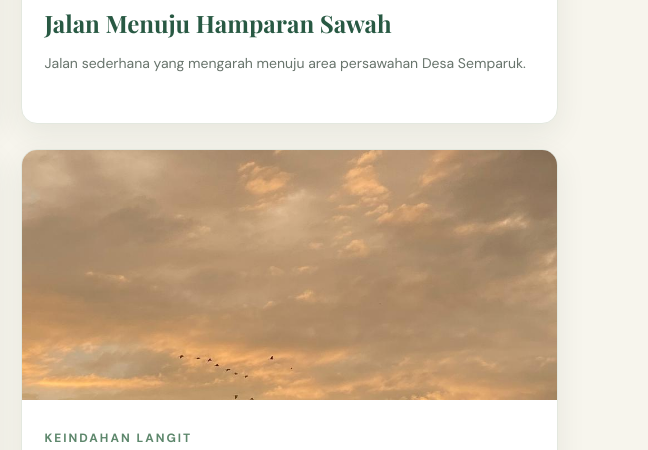
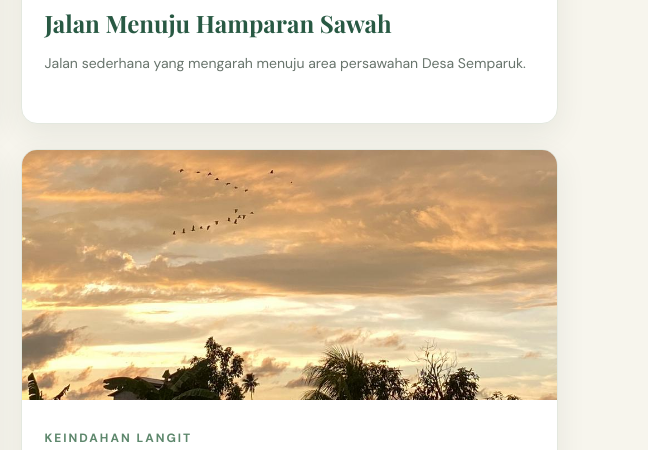
Before and after one commit to cantikamerry7-ship-it/webkeindahandesamery, a plain HTML site: page alam.html in a window 1280 px wide. Shown: the part 1223-1673 px from the top of the page, 632-1280 px from the left. Drawn offline with nearby package versions, Linux system fonts and the light colour scheme.

Commit message:
Update style.css

```diff
--- a/style.css
+++ b/style.css
@@ -1157,7 +1157,7 @@ footer {
     }
 
 }
-. suasana-senja{
+.nature-card img.suasana-senja {
     object-fit: cover !important;
     object-position: center 90% !important;
 }
```
